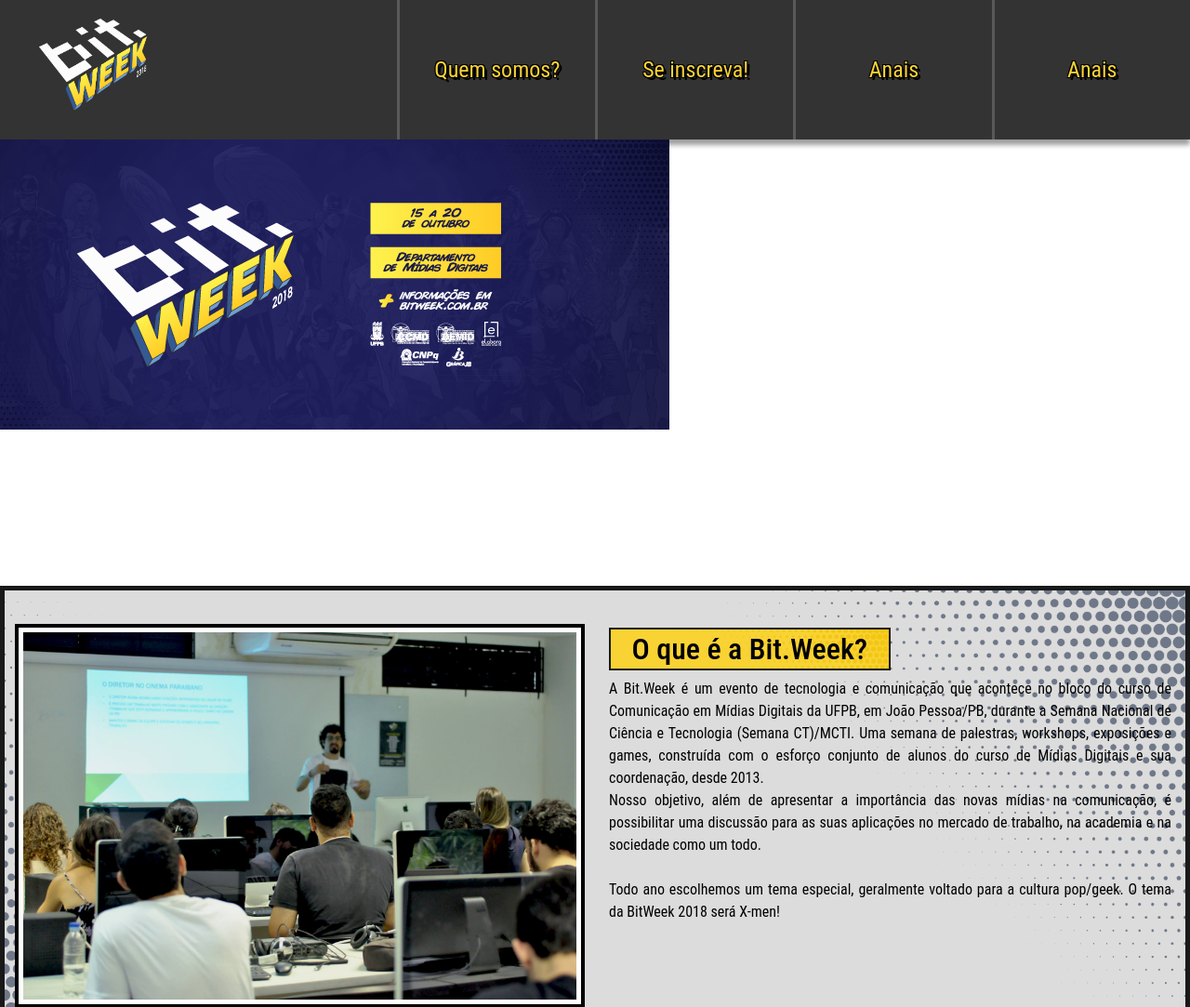
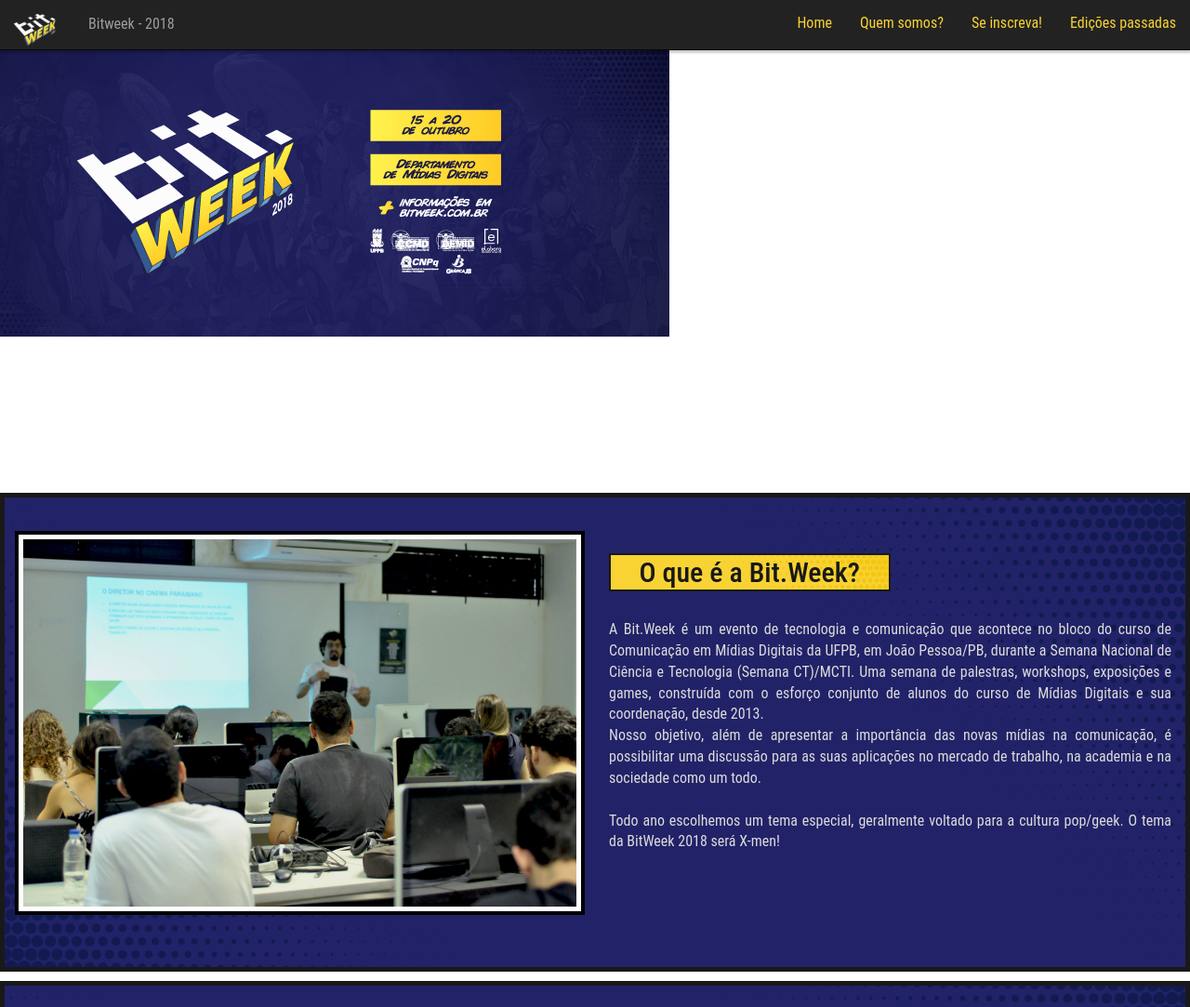
Before and after one commit to juanpeter/Website-Bit.Week-2018, a plain HTML site: page index.html in a window 1280 px wide. Shown: the top 1083 px of the page at 93% size. Drawn offline with nearby package versions, Linux system fonts and the light colour scheme.

Commit message:
"Menu Fixo com bootstrap 3!"

```diff
--- a/controller.js
+++ b/controller.js
@@ -1,32 +1,33 @@
 $(document).ready(function () {
-    $('div.link1').click(function() {
+
+
+/*Scroll para as divs!*/
+    $('.link1').click(function() {
     $('html, body').animate({
-      scrollTop: $("div.area1").offset().top
+      scrollTop: $(".area1").offset().top-50
     }, 1000)
   }),
-    $('div.link2').click(function (){
+    $('.link2').click(function (){
       $('html, body').animate({
-        scrollTop: $("div.area2").offset().top
+        scrollTop: $("div.area2").offset().top-50
       }, 1000)
     }),
-    $('div.link3').click(function (){
+    $('.link3').click(function (){
       $('html, body').animate({
-        scrollTop: $("div.area3").offset().top
+        scrollTop: $("div.area3").offset().top-50
       }, 1000)
     })
-    $('div.link4').click(function (){
+    $('.link4').click(function (){
         $('html, body').animate({
-          scrollTop: $("div.area4").offset().top
+          scrollTop: $("div.area4").offset().top-50
         }, 1000)
-    })
-    $('i.seta').click(function (){
-    $('html, body').animate({
-        scrollTop: $("div.menu-top").offset().top
-    }, 1000)
     })
     $('.home').click(function (){
       $('html, body').animate({
-          scrollTop: $("div.menu-top").offset().top
+          scrollTop: $("div.main").offset().top-50
       }, 1000)
       })
-  });
+
+/*Collapse para o menu hamburguer quando clicar fora*/
+
+});
--- a/index.html
+++ b/index.html
@@ -18,12 +18,10 @@
     <meta name="viewport" content="width=device-width, initial-scale=1.0">
     <meta name="keywords" content="Bitweek, DEMID, demid, Departamento de mídias digitais, UFPB, trabalho científico">
 <!--Bootstrap css-->
-    <link rel="stylesheet" href="https://stackpath.bootstrapcdn.com/bootstrap/4.1.1/css/bootstrap.min.css" integrity="sha384-WskhaSGFgHYWDcbwN70/dfYBj47jz9qbsMId/iRN3ewGhXQFZCSftd1LZCfmhktB" crossorigin="anonymous">
-<!--Bootstrap css-->
+    <link rel="stylesheet" href="https://maxcdn.bootstrapcdn.com/bootstrap/3.3.7/css/bootstrap.min.css">
 <!--FontAwesome-->
     <link rel="stylesheet" href="https://use.fontawesome.com/releases/v5.1.0/css/all.css" integrity="sha384-lKuwvrZot6UHsBSfcMvOkWwlCMgc0TaWr+30HWe3a4ltaBwTZhyTEggF5tJv8tbt" crossorigin="anonymous">
 <!--FontAwesome-->
-    <link rel="stylesheet" type="text/css" media="screen" href="style.css"/>
     <link rel="shortcut icon" href="logo-2018.png" />
 <!--Bootstrap javascript-->
     <script src="https://code.jquery.com/jquery-3.3.1.slim.min.js" integrity="sha384-q8i/X+965DzO0rT7abK41JStQIAqVgRVzpbzo5smXKp4YfRvH+8abtTE1Pi6jizo" crossorigin="anonymous"></script>
@@ -31,40 +29,46 @@
     <script src="https://stackpath.bootstrapcdn.com/bootstrap/4.1.1/js/bootstrap.min.js" integrity="sha384-smHYKdLADwkXOn1EmN1qk/HfnUcbVRZyYmZ4qpPea6sjB/pTJ0euyQp0Mk8ck+5T" crossorigin="anonymous"></script>
 <!--Jquery-->
     <script src="jquery-3.3.1.min.js"></script>
- <!--Js-->
+<!--Js-->
     <script src="controller.js"></script>
+<!--My css-->
+    <link rel="stylesheet" type="text/css" media="screen" href="style.css"/>
 
 </head>
 
 <body>
+
     <div class="container-fluid">
+            <nav class="navbar navbar-inverse navbar-fixed-top header">
+                <div class="container-fluid">
+                    <div class="navbar-header">
+                        <button type="button" class="navbar-toggle collapsed" data-toggle="collapse" data-target="#bs-example-navbar-collapse-1" aria-expanded="false">
+                            <span class="sr-only">Menu sanduíche</span>
+                            <span class="icon-bar"></span>
+                            <span class="icon-bar"></span>
+                            <span class="icon-bar"></span>
+                        </button>
+                        <a class="navbar-brand" href="#">
+                            <img alt="Logo da bitweek 2018" src="images/logo-2018.png">
+                        </a>
+                        <p class="navbar-text">Bitweek - 2018</p>
+                    </div>
+                    <div class="collapse navbar-collapse" id="bs-example-navbar-collapse-1">
 
-        <div class="row menu-top">
-
-            <div class="col-md-2 text-center logo-top">
-                <img src="images/logo-2018.png" alt="Logo da Bitweek">
-            </div>
-
-            <div class="col-md-2 offset-md-2 col-3 menu-links link1">
-                <a href="#">Quem somos?</a>
-            </div>
-            <div class="col-md-2 col-3 menu-links  link2">
-                <a href="#">Se inscreva!</a>
-            </div>
-            <div class="col-md-2 col-3 menu-links  link3">
-                <a href="#">Anais</a>
-            </div>
-            <div class="col-md-2 col-3 menu-links link4">
-                <a href="#">Anais</a>
-            </div>
-
-        </div>
+                        <ul class="nav navbar-nav navbar-right">
+                            <li><a href="#" class="home">Home</a></li>
+                            <li><a href="#" class="link1">Quem somos?</a></li>
+                            <li><a href="#" class="link2">Se inscreva!</a></li>
+                            <li><a href="#" class="link4">Edições passadas</a></li>
+                        </ul>
+                    </div>
+                </div>
+            </nav>
 
         <!--Ajeitar isso aqui!-->
         <div class="row main">
 
         </div>
-
 
         <div class="row bloco area1">
 
@@ -74,11 +78,11 @@
 
                 <div class="col-md-6 texto">
                     <h2 class="title">O que é a Bit.Week?</h2>
-                    <p>A Bit.Week é um evento de tecnologia e comunicação que acontece no bloco do curso de Comunicação em Mídias Digitais da UFPB, em João Pessoa/PB, durante a Semana Nacional de Ciência e Tecnologia (Semana CT)/MCTI. Uma semana de palestras, workshops, exposições e games, construída com o esforço conjunto de alunos do curso de Mídias Digitais e sua coordenação, desde 2013. <br>
-                        Nosso objetivo, além de apresentar a importância das novas mídias na comunicação, é possibilitar uma discussão para as suas aplicações no mercado de trabalho, na academia e na sociedade como um todo. <br> <br>
-
+                    <p>A Bit.Week é um evento de tecnologia e comunicação que acontece no bloco do curso de Comunicação em Mídias Digitais da UFPB, em João Pessoa/PB, durante a Semana Nacional de Ciência e Tecnologia (Semana CT)/MCTI. Uma semana de palestras, workshops, exposições e games, construída com o esforço conjunto de alunos do curso de Mídias Digitais e sua coordenação, desde 2013.
+                        <br>
+                        Nosso objetivo, além de apresentar a importância das novas mídias na comunicação, é possibilitar uma discussão para as suas aplicações no mercado de trabalho, na academia e na sociedade como um todo.
+                        <br> <br>
                         Todo ano escolhemos um tema especial, geralmente voltado para a cultura pop/geek. O tema da BitWeek 2018 será X-men!</p>
-                        <br>
                 </div>
 
         </div>
@@ -93,8 +97,6 @@
                     <b>Quem somos?</b>
                         <p>Aqui tem uma descrição irada sobre... Alguma coisa</p>
                         <button class=" btn btn-dark botao">Se inscreva!</button>
-                        <br>
-                        <i class="fas fa-chevron-circle-up seta"></i>
                 </div>
 
         </div>
@@ -108,8 +110,6 @@
                 <b>Esta é uma nova seção!</b>
                     <p>E esta é uma descrição mais detalhada!</p>
                     <button class=" btn btn-dark botao">Se inscreva!</button>
-                    <br>
-                    <i class="fas fa-chevron-circle-up seta"></i>
             </div>
         </div>
 
--- a/style.css
+++ b/style.css
@@ -11,6 +11,7 @@ body{
     text-decoration: none;
     height: 100%;
     color: black;
+    padding-top: 50px;
 }
 
 /*Cores bases!
@@ -18,49 +19,28 @@ body{
 #f9d334 amarelo!
 */
 
-.logo-top img{
-    height: 150px;
-    width: 130px;
-    padding: 20px 0;
+.header img{
+    width: 50px;
 }
 
-.menu-top{
-    background-color: #333;
-    height: 100%;
-    -webkit-box-shadow: 0px 6px 5px 0px rgba(0,0,0,0.38);
-    -moz-box-shadow: 0px 6px 5px 0px rgba(0,0,0,0.38);
-    box-shadow: 0px 6px 5px 0px rgba(0,0,0,0.38);
+.header{
+    -webkit-box-shadow:  0px 2px 2px 1px rgba(0,0,0,0.2);
+    -moz-box-shadow:  0px 2px 2px 1px rgba(0,0,0,0.2);
+    box-shadow:  0px 2px 2px 1px rgba(0,0,0,0.2);
+    min-height: 50px;
 }
 
-.menu-links{
+.navbar-inverse .navbar-nav>li>a{
     color: #f9d334;
-    font-size: 24px;
-    border-left-width: 3px;
-    border-style: solid;
-    border-color: #595959;
-    display: flex;
-    align-items: center;
-    justify-content: center;
+    height: 100%;
 }
 
-.menu-links a{
-    color: #f9d334;
-    text-shadow:
-       3px 3px 0 #000,
-     -1px -1px 0 #000,
-      1px -1px 0 #000,
-      -1px 1px 0 #000,
-       1px 1px 0 #000;
-}
-
-.menu-links:hover{
+.navbar-inverse .navbar-nav>li>a:hover{
     background-color: #f9d334;
     cursor: pointer;
-}
-
-.menu-links:hover a{
     color: #333;
-    text-shadow: none;
+    -webkit-transition: background-color 0.5s; /* Safari */
+    transition: background-color 0.5s;
 }
 
 .title{
@@ -76,8 +56,11 @@ body{
     background-image: url("images/minibg.png");
     background-position: 100% 10%;
     background-repeat: no-repeat;
+    color: #191919;
+    margin-bottom: 1em;
 }
 
+/*
 @media (max-width: 767px)
 {
   .logo-top
@@ -86,15 +69,16 @@ body{
     border-style: solid;
     border-color: #595959;
    }
-   .menu-top{
+   .header{
     height: 100%;
     max-height: none;
     }
-    .menu-links{
+    .header-links{
     font-size: 24px;
     padding: 20px;
     }
 }
+*/
 
 /*Se liga nisso aqui depois*/
 .main{
@@ -111,7 +95,7 @@ body{
 
 .bloco{
     height: 100%;
-    background-color: #dcdcdc;
+    background-color: #222268;
     padding: 40px 0;
     border-style: solid;
     border-width: 5px;
@@ -121,7 +105,7 @@ body{
     background-size: 500px;
     background-position-y: 100%, 0;
     background-position-x: 0, 100%;
-    margin-bottom: 5px;
+    margin-bottom: 10px;
 }
 
 .bloco img{
@@ -143,7 +127,7 @@ body{
 
 /*Pode ser util para alinhar o conteudo*/
 .texto{
-
+    color: #dcdcdc;
 }
 
 .seta{
@@ -188,6 +172,7 @@ a:link{
     font-size: 2rem;
     margin: 20px;
     background-color: #1d1d59;
+    color: #dcdcdc;
 }
 .botao:hover{
     color: #f9d334;
```
